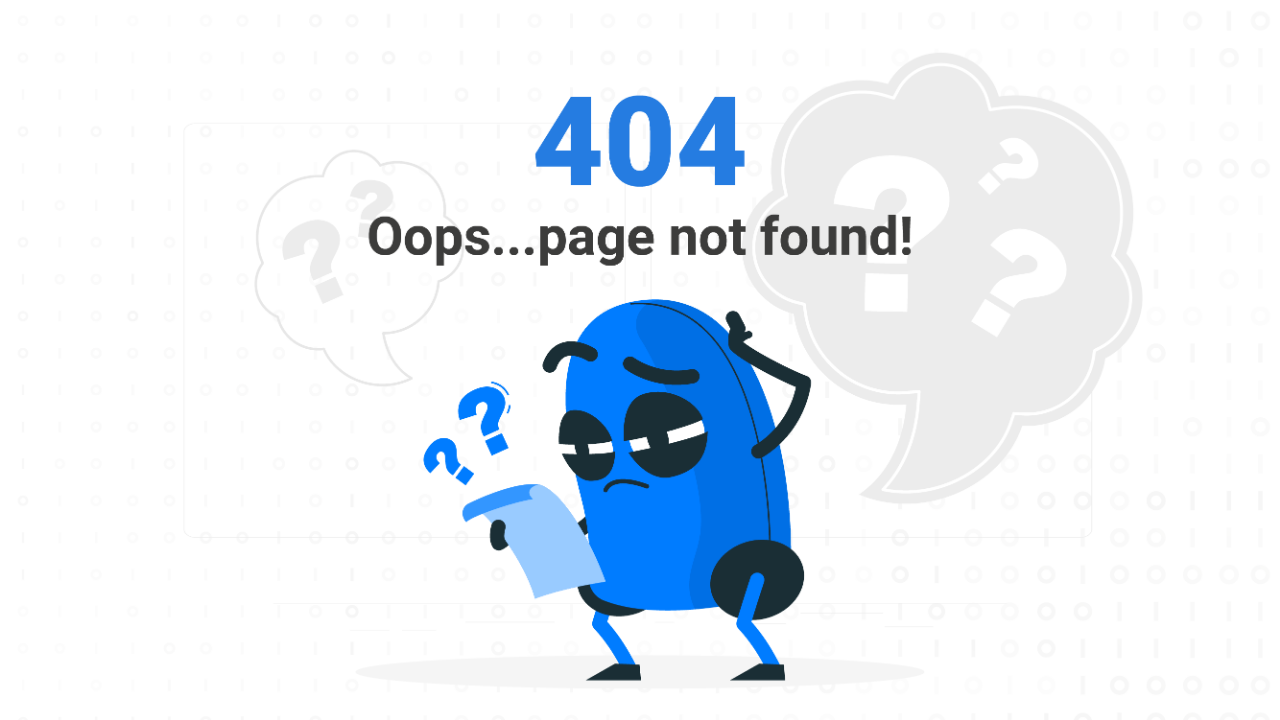
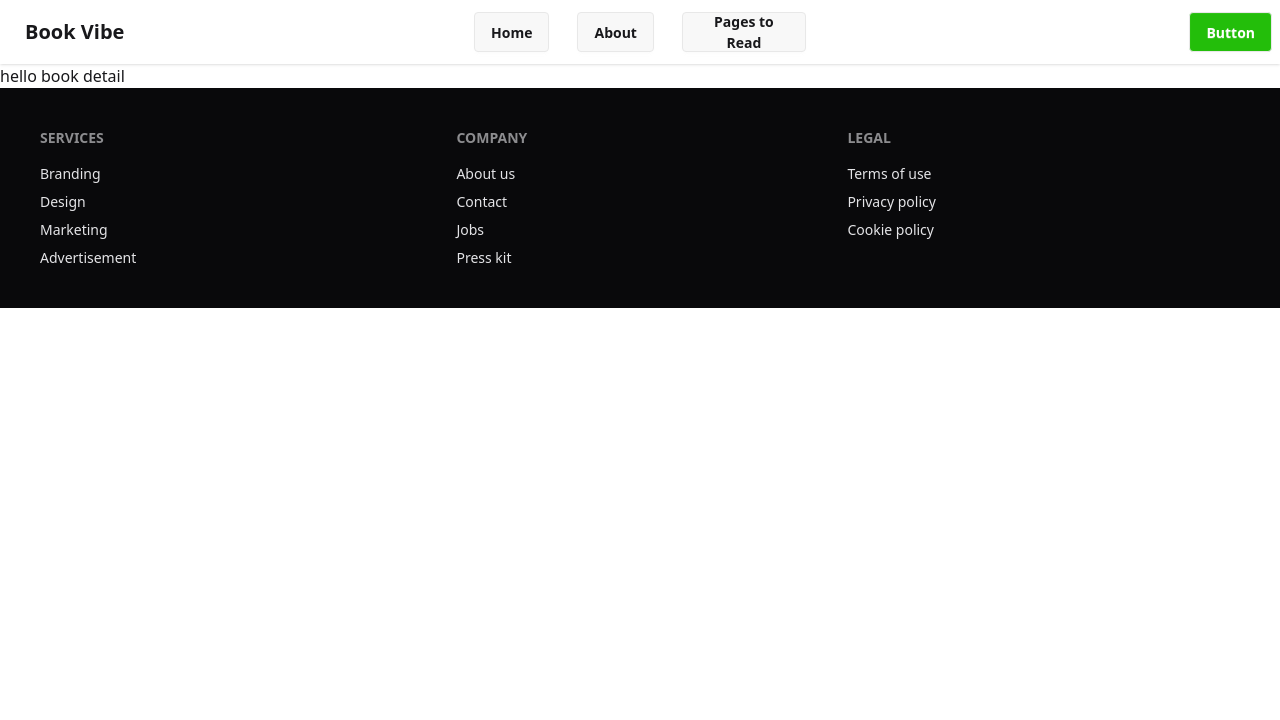
Before and after one commit to abdulkader33447/boipoka-book-vide, a React (Vite) app: page /bookDetails/1 in a window 1280 px wide. Before the commit this address had no page. Shown: the top 720 px of the page. Built offline with nearby package versions, Linux system fonts and the light colour scheme.

Commit message:
added book details component

```diff
--- a/src/Routes/Routes.jsx
+++ b/src/Routes/Routes.jsx
@@ -3,6 +3,8 @@ import { createBrowserRouter } from "react-router";
 import Root from "../components/pages/Root/Root";
 import ErrorPage from "../components/pages/ErrorPage/ErrorPage";
 import Home from "../components/pages/Home/Home";
+import About from "../components/pages/About/About";
+import BookDetails from "../components/pages/BookDetails/BookDetails";
 
 export const router = createBrowserRouter([
   {
@@ -16,6 +18,14 @@ export const router = createBrowserRouter([
         path: "/",
         Component: Home,
       },
+      {
+        path:'/about',
+        Component:About,
+      },
+      {
+        path:'/bookDetails/:id',
+        Component:BookDetails
+      }
     ],
   },
 ]);
--- a/src/components/Header/Navbar.jsx
+++ b/src/components/Header/Navbar.jsx
@@ -1,12 +1,20 @@
 import React from "react";
+import { Link } from "react-router";
 
 const Navbar = () => {
   const links = (
     <>
       <ul className="sm:flex gap-7">
-        <li className="sm:btn hover:border-solid hover:border-[#23BE0A] hover:text-[#23BE0A]">Home</li>
-        <li className="w-31 sm:btn hover:border-solid hover:border-[#23BE0A] hover:text-[#23BE0A]">Listed Books</li>
+        <Link to={'/'}><li className="sm:btn hover:border-solid hover:border-[#23BE0A] hover:text-[#23BE0A]">Home</li></Link>
+        <Link to='/about'>
+        <li className="sm:btn hover:border-solid hover:border-[#23BE0A] hover:text-[#23BE0A]">About</li>
+        </Link>
+
+        {/* <li className="w-31 sm:btn hover:border-solid hover:border-[#23BE0A] hover:text-[#23BE0A]">Listed Books</li> */}
+
+        <Link>
         <li className="w-31 sm:btn hover:border-solid hover:border-[#23BE0A] hover:text-[#23BE0A]">Pages to Read</li>
+        </Link>
       </ul>
     </>
   );
@@ -39,7 +47,7 @@ const Navbar = () => {
             {links}
           </ul>
         </div>
-        <a className="btn btn-ghost text-xl hover:border-[#23BE0A]">Book Vibe</a>
+        <a href="/" className="btn btn-ghost text-xl hover:border-[#23BE0A]">Book Vibe</a>
       </div>
       <div className="sm:block hidden ">
         {links}
--- /dev/null
+++ b/src/components/pages/About/About.jsx
@@ -0,0 +1,11 @@
+import React from 'react';
+
+const About = () => {
+  return (
+    <div>
+      <h2>hello about</h2>
+    </div>
+  );
+};
+
+export default About;
--- a/src/components/pages/Book/Book.jsx
+++ b/src/components/pages/Book/Book.jsx
@@ -1,33 +1,53 @@
 import React, { use } from "react";
 import { FaStarHalfAlt } from "react-icons/fa";
+import { Link } from "react-router";
 
-const Book = ({singleBook}) => {
+const Book = ({ singleBook }) => {
   // const data = use(bookPromise);
   // console.log(data);
 
   console.log(singleBook);
 
-  const {author,bookName,category,image,rating}=singleBook;
+  const {
+    author,
+    bookName,
+    category,
+    image,
+    rating,
+    tags,
+    yearOfPublishing,
+    publisher,
+    bookId
+  } = singleBook;
 
   return (
+    <Link to={`/bookDetails/${bookId}`}>
     <div className="card bg-base-100 sm:w-96 shadow-sm sm:p-5 p-3">
       <figure className="bg-gray-100 sm:py-7 sm:px- p-10 rounded-xl">
-    <img className="sm:w-40 w-35 sm:h-60 h-50"
-      src={image}
-      alt="Shoes" />
+        <img className="sm:w-40 w-35 sm:h-60 h-50" src={image} alt="Shoes" />
       </figure>
       <div className="card-body">
-    <h2 className="card-title">Book Name :
-      {bookName}
-      <div className="badge badge-secondary">NEW</div>
+        <div className="flex justify-center gap-6">
+          {tags.map((tag,index) => (
+            <btn key={index} className="text-[#23BE0A]">{tag}</btn>
+          ))}
+        </div>
+        <h2 className="card-title">
+          Book Name :{bookName}
+          <div className="badge badge-secondary">{yearOfPublishing}</div>
         </h2>
-    <p>A card component has a figure, a body part, and inside body there are title and actions parts</p>
+        <p>Publisher : {publisher}</p>
+        <div className="border border-dashed  border-gray-400"></div>
         <div className="card-actions justify-end">
-      <div className="badge">Category: {category}</div>
-      <div className="badge">Rating {rating}<FaStarHalfAlt className="text-red-500" /></div>
+          <div className="badge ">Category: {category}</div>
+          <div className="badge">
+            Rating {rating}
+            <FaStarHalfAlt className="text-red-500" />
           </div>
         </div>
       </div>
+    </div>
+    </Link>
   );
 };
 
--- /dev/null
+++ b/src/components/pages/BookDetails/BookDetails.jsx
@@ -0,0 +1,11 @@
+import React from 'react';
+
+const BookDetails = () => {
+  return (
+    <div>
+      <h2>hello book detail</h2>
+    </div>
+  );
+};
+
+export default BookDetails;
```
Lines whose indentation alone changed are shown as unchanged.
